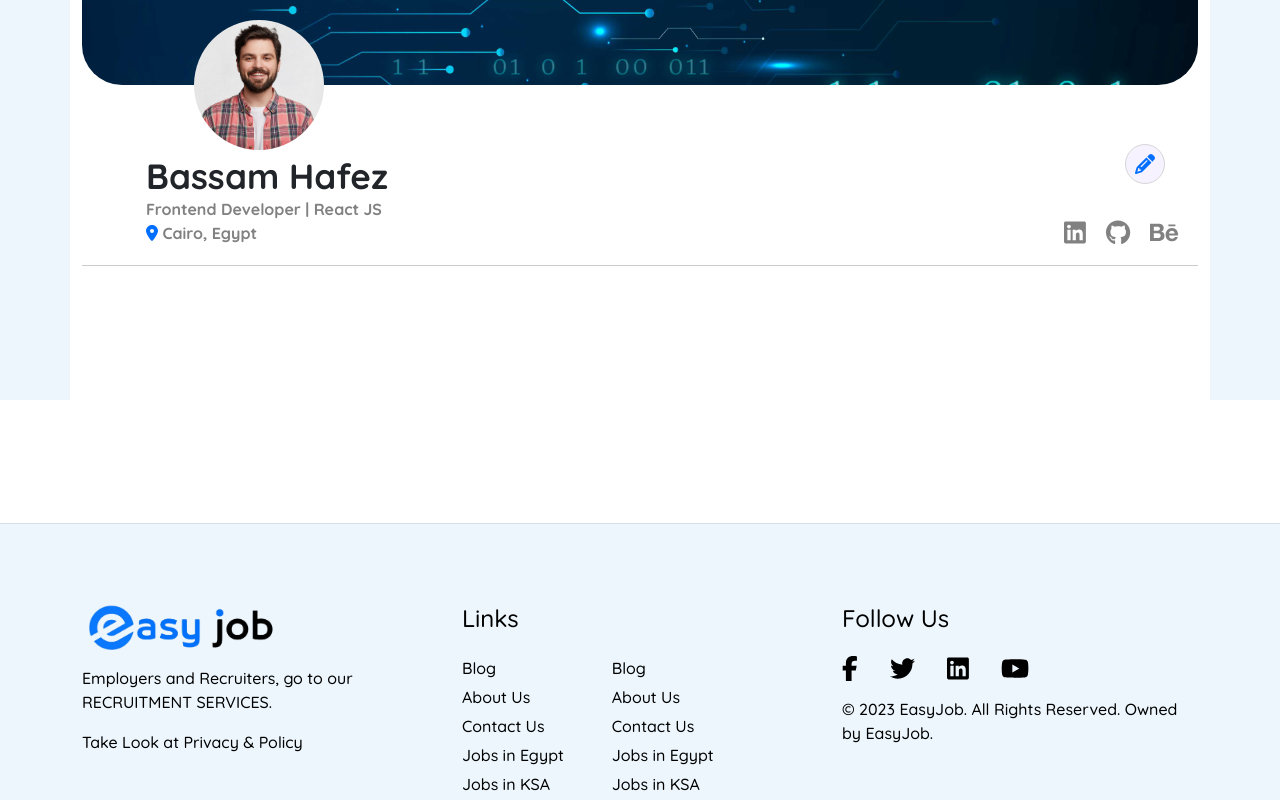
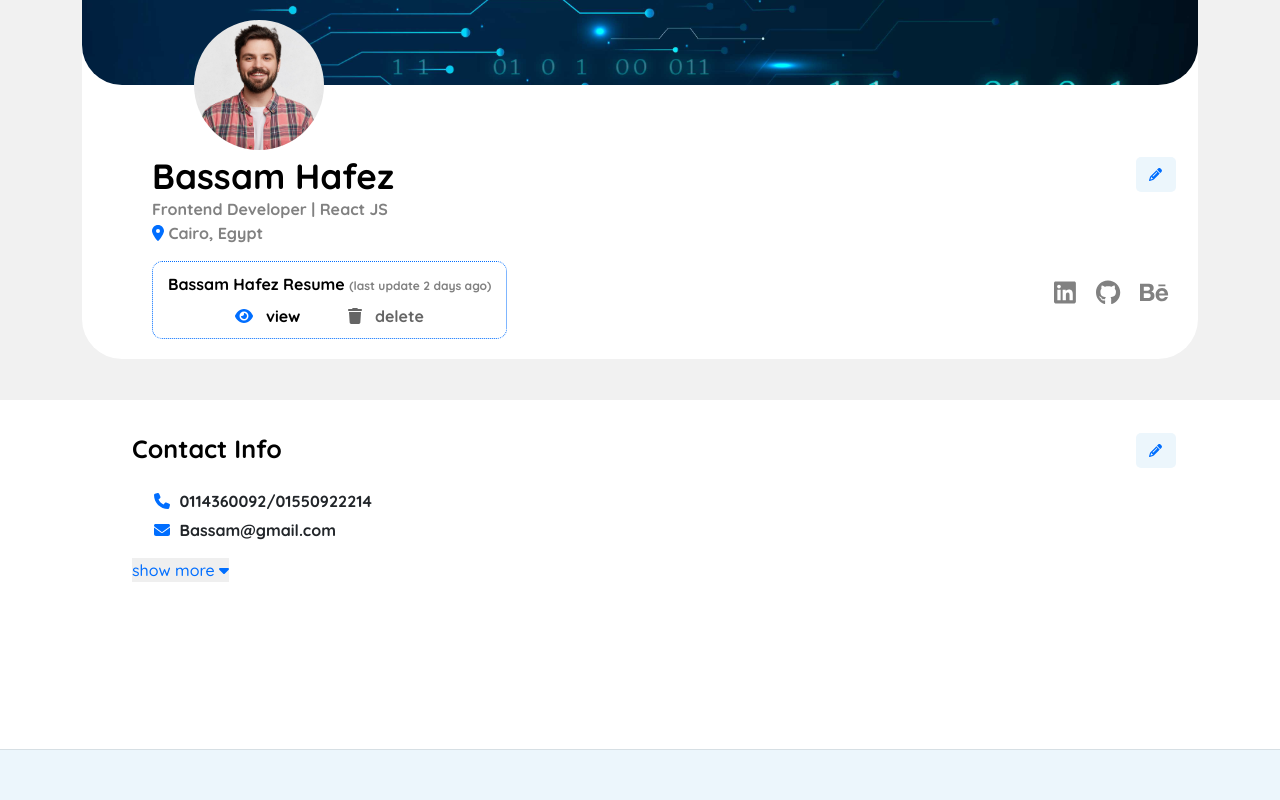
Before and after one commit to Hossam-Bakr/EasyJob, a React (Create React App) app in the folder frontend/: page /user-profile in a window 1280 px wide. Shown: the part 400-1200 px from the top of the page. Built offline with nearby package versions, Linux system fonts and the light colour scheme.

Commit message:
working on user-profile page UI (contact info section)

```diff
--- a/frontend/src/Components/Footer/Footer.jsx
+++ b/frontend/src/Components/Footer/Footer.jsx
@@ -9,7 +9,7 @@
 
 const Footer = () => {
   return (
-    <section className={styles.footer}>
+    <footer className={styles.footer}>
       <div className="container">
         <Row>
           <Col md={4}>
@@ -61,7 +61,7 @@
         </Row>
       </div>
 
-    </section>
+    </footer>
   )
 }
 
--- a/frontend/src/Components/Header/ProfileHeader.jsx
+++ b/frontend/src/Components/Header/ProfileHeader.jsx
@@ -2,11 +2,22 @@
 import styles from "./ProfileHeader.module.css";
 
 import { FontAwesomeIcon } from "@fortawesome/react-fontawesome";
-import { faCamera, faLocationDot, faPencil } from "@fortawesome/free-solid-svg-icons";
+import {
+  faCamera,
+  faEye,
+  faLocationDot,
+  faPencil,
+  faTrash,
+} from "@fortawesome/free-solid-svg-icons";
 
 import c1 from "../../images/userCover.jpg";
 import p1 from "../../images/p1.jpeg";
-import { faBehance, faGithub, faLinkedin } from '@fortawesome/free-brands-svg-icons';
+import {
+  faBehance,
+  faGithub,
+  faLinkedin,
+} from "@fortawesome/free-brands-svg-icons";
+import EdietPenIcon from "../Ui/EdietPenIcon";
 
 const ProfileHeader = ({ cover, pic }) => {
   let profile_cover = c1;
@@ -43,23 +54,39 @@
           </div>
         </div>
       </header>
-    <div  className={styles.sub_header}>
-      <div className={`${styles.ediet_cover_btn} ${styles.ediet_section_btn}`} title="ediet info">
-        <FontAwesomeIcon icon={faPencil}/>
-      </div>
-      <div className={`${styles.contact_info} ms-3 ps-5 d-flex flex-column`}>
+      <div className={styles.sub_header}>
+        <EdietPenIcon/>
+        <div className={`${styles.contact_info} d-flex flex-column`}>
           <h3>Bassam Hafez</h3>
           <span>Frontend Developer | React JS</span>
-        <span><FontAwesomeIcon icon={faLocationDot} className="special_main_color"/> Cairo, Egypt</span>
+          <span>
+            <FontAwesomeIcon
+              icon={faLocationDot}
+              className="special_main_color"
+            />{" "}
+            Cairo, Egypt
+          </span>
+          <div className={`${styles.links_and_cv} d-flex justify-content-between align-items-center mt-3`}>
+            <div className={styles.resume_div}>
+              <span>Bassam Hafez Resume {" "} <span className="mini_word">(last update 2 days ago)</span></span>
+              <div className="d-flex justify-content-center align-items-center mt-2">
+                <span className={`${styles.view_cv} me-4`}><FontAwesomeIcon className="special_main_color me-2" icon={faEye} /> view</span>
+                <span className={`${styles.delete_cv} ms-4`}><FontAwesomeIcon className="me-2 color-danger" icon={faTrash} /> delete</span>
+              </div>
+            </div>
             <div className={styles.contact_icons}>
-        <FontAwesomeIcon icon={faLinkedin} className={styles.contact_icon}/>
-        <FontAwesomeIcon icon={faGithub} className={styles.contact_icon}/>
-        <FontAwesomeIcon icon={faBehance} className={styles.contact_icon}/>
+              <FontAwesomeIcon
+                icon={faLinkedin}
+                className={styles.contact_icon}
+              />
+              <FontAwesomeIcon icon={faGithub} className={styles.contact_icon} />
+              <FontAwesomeIcon icon={faBehance} className={styles.contact_icon} />
             </div>
+          </div>
+
         </div>
       </div>
     </>
-
   );
 };
 
--- a/frontend/src/Components/Header/ProfileHeader.module.css
+++ b/frontend/src/Components/Header/ProfileHeader.module.css
@@ -1,7 +1,7 @@
 .header_container{
     width: 100%;
     min-height: 50vh;
-    border-radius: 2.5rem;
+    border-radius: 1.875rem;
     margin-bottom: 3.125rem;
     margin-top: 0.75rem;
     position: relative;
@@ -82,41 +82,60 @@
 }
 
 .sub_header{
-    padding-top: 1.25rem;
-    padding-bottom: 1.25rem;
-    border-bottom: 0.0625rem solid rgb(203, 203, 203);
+    padding: 1.25rem 0.625rem;
     position: relative;
 }
-.ediet_section_btn{
-    color: var(--main_color);
-    background-color: var(--off_white);
-    border: 0.0625rem solid rgb(215, 214, 214);
-    transition: all .5s;
+.contact_info{
+    margin-left:3.125rem;
+    padding-left:0.625rem
 }
-.ediet_section_btn:hover{
-    color: var(--off_white);
-    background-color: var(--main_color);
-    transform: translateY(-0.3125rem);
-}
-
 .sub_header div h3{
     font-size: 2.1875rem;
     font-weight: 700;
+    color: var(--font_color);
     margin: 0;
 }
-.sub_header div span{
+.sub_header div{
     font-size: 1rem;
     color: var(--dark_white);
     font-weight: 700;
 }
+
+.resume_div{
+    border: 0.0625rem dotted var(--main_color);
+    border-radius: 0.625rem;
+    padding: 0.625rem 0.9375rem;
+}
+.resume_div span{
+    color: var(--font_color);
+    font-size: 1rem;
+}
+.view_cv,.delete_cv{
+    cursor: pointer;
+    transition: all .3s;
+}
+.delete_cv{
+    opacity: .6;
+}
+.delete_cv:hover{
+    color:red;
+    opacity: 1;
+}
+.delete_cv:hover svg{
+    transition: color .3s;
+}
+.delete_cv:hover svg{
+    color:red;
+}
+.view_cv:hover{
+    color: var(--main_color);
+}
+
 .contact_icons{
     display: flex;
     justify-content: center;
     align-items: center;
     padding: 0.3125rem 0.625rem 1.25rem 0.3125rem;
-    position: absolute;
-    right: 0;
-    bottom: 0;
 }
 .contact_icon{
     font-size: 1.5625rem;
@@ -135,19 +154,8 @@
         margin: 0 !important;
     }
 }
-@media screen and (max-width:450px) {
-   .contact_icons{
-    position:unset;
-    justify-content: start;
-    padding-left: 0;
-    padding-top: 10px;
-   }
-}
+
 @media screen and (max-width:400px) {
-   .ediet_section_btn{
-    top: -20px;
-    right: 0;
-   }
    .contact_info h3{
      font-size: 1.875rem !important;
 }
@@ -158,3 +166,14 @@
     padding: 0 !important;
 }
 }
+
+@media screen and (max-width:335px)
+{
+.links_and_cv{
+    flex-wrap: wrap;
+}
+.contact_icons{
+    margin-left: auto;
+    margin-top:0.625rem;
+}
+}
--- /dev/null
+++ b/frontend/src/Components/Ui/EdietPenIcon.jsx
@@ -0,0 +1,15 @@
+import React from 'react';
+import styles from './EdietPenIcon.module.css';
+import { FontAwesomeIcon } from '@fortawesome/react-fontawesome';
+import { faPencil } from '@fortawesome/free-solid-svg-icons';
+
+const EdietPenIcon = ({onClick}) => {
+  return (
+    <div onClick={onClick} className={styles.ediet_div}>
+        <FontAwesomeIcon className={styles.ediet_pen_icon} icon={faPencil}/>
+        <span className={styles.ediet_span}>Ediet</span>
+    </div>
+  )
+}
+
+export default EdietPenIcon
--- /dev/null
+++ b/frontend/src/Components/Ui/EdietPenIcon.module.css
@@ -0,0 +1,51 @@
+.ediet_div{
+    position: absolute;
+    top: 10%;
+    right: 2%;
+    background-color: var(--vanilla);
+    padding: 0.5rem 0.625rem;
+    border-radius: 0.3125rem;
+    display: flex;
+    justify-content: center;
+    align-items: center;
+    width: 2.5rem;
+    overflow: hidden;
+    cursor: pointer;
+    transition: all .8s;
+}
+.ediet_pen_icon{
+    color: var(--main_color);
+    font-size: 0.8125rem;
+    font-weight: 700;
+}
+.ediet_span{
+    font-size: 0.8125rem ;
+    color: var(--main_color);
+    font-weight: 700;
+    text-align: center;
+    overflow: hidden;
+    width: 0;
+    opacity: 0;
+    transition: all .8s;
+}
+
+.ediet_div:hover .ediet_span{
+    opacity: 1;
+    width: 2.5rem;
+}
+.ediet_div:hover{
+    padding: 0.5rem 0.3125rem;
+    justify-content: space-evenly;
+    width: 5rem;
+}
+@media screen and (max-width:360px) {
+    .ediet_div{
+        top:6%;
+        right: 3%;
+    }
+}
+@media screen and (max-width:260px){
+    .ediet_div{
+        display: none;
+    }
+}
--- /dev/null
+++ b/frontend/src/Components/Ui/ProfileSections.jsx
@@ -0,0 +1,59 @@
+import React, { useState } from 'react';
+import styles from './ProfileSections.module.css';
+import { FontAwesomeIcon } from '@fortawesome/react-fontawesome';
+import { faCaretDown, faEnvelope, faPhone } from '@fortawesome/free-solid-svg-icons';
+import EdietPenIcon from './EdietPenIcon';
+
+
+const ProfileSections = () => {
+
+    const [showContactInfo,setShowContactInfo]=useState(false);
+
+    const toggleShowContactInfoDiv=()=>{
+        setShowContactInfo(showContactInfo=> !showContactInfo);
+    }
+
+  return (
+    <>
+      <section className={`${styles.main_style} ${styles.contact_info_section} ${showContactInfo?styles.main_style_spread:''}`}>
+        <EdietPenIcon/>
+        <h3 className={styles.sec_title}>Contact Info</h3>
+        <div className={styles.contact_info_body}>
+            <div className={styles.contact_info_body_header}>
+                <ul>
+                    <li className={styles.info_header_li}><FontAwesomeIcon icon={faPhone} className={styles.list_icon}/> 0114360092/01550922214</li>
+                    <li className={styles.info_header_li}><FontAwesomeIcon icon={faEnvelope} className={styles.list_icon}/> Bassam@gmail.com</li>
+                </ul>
+            </div>
+            <button onClick={toggleShowContactInfoDiv} className={styles.show_more_btn}>show more {" "} <FontAwesomeIcon icon={faCaretDown}/></button>
+            <div className={`${styles.contact_info_body_tail} ${showContactInfo?styles.showContactInfo:''}`}>
+                <ul>
+                    <li className={styles.info_tail_li}>
+                         <span className={styles.info_tail_li_title}>Profile url:</span>
+                         <span>easy-job/profile/Bassam-Hafez-5134</span>
+                    </li>
+                    <li className={styles.info_tail_li}>
+                         <span className={styles.info_tail_li_title}>Birthday:</span>
+                         <span>3/1/2001</span>
+                    </li>
+                    <li className={styles.info_tail_li}>
+                         <span className={styles.info_tail_li_title}>Nationality:</span>
+                         <span>Egypt</span>
+                    </li>
+                    <li className={styles.info_tail_li}>
+                         <span className={styles.info_tail_li_title}>Gender:</span>
+                         <span>Male</span>
+                    </li>
+                    <li className={styles.info_tail_li}>
+                         <span className={styles.info_tail_li_title}>Minimum Salary:</span>
+                         <span>confidential</span>
+                    </li>
+                </ul>
+            </div>
+        </div>
+      </section>
+    </>
+  )
+}
+
+export default ProfileSections
--- /dev/null
+++ b/frontend/src/Components/Ui/ProfileSections.module.css
@@ -0,0 +1,71 @@
+.main_style{
+    border-radius: 1.875rem;
+    padding:1.5625rem 2.5rem;
+    margin: 3.125rem 0;
+    background-color: white;
+    position: relative;
+}
+.contact_info_section{
+    height: 30vh;
+    transition: all .5s;
+}
+.contact_info_section.main_style_spread{
+    height: 85vh;
+}
+.sec_title{
+    color: var(--font_color);
+    font-size: 1.5625rem;
+    font-weight: 700;
+    margin-left: 0.625rem
+}
+.contact_info_body{
+    font-size: 1rem;
+    font-weight: 700;
+    margin-top: 1.25rem;
+    overflow: hidden;
+    position: relative;
+}
+.contact_info_body_header ul li{
+    margin: 0.3125rem 0;
+}
+.list_icon{
+    color: var(--main_color);
+    margin-right: 0.3125rem;
+}
+.show_more_btn{
+    color: var(--main_color);
+    margin-left: 0.625rem;
+}
+.info_tail_li{
+    display: flex;
+    flex-direction: column;
+    margin: 0.625rem 0;
+}
+.info_tail_li_title{
+    font-size: 0.875rem;
+    color: var(--dark_white);
+}
+.contact_info_body_tail{
+    padding: 0.625rem 0;
+    border-radius: 1.875rem;
+    margin-top: 0.625rem;
+    background-color: var(--vanilla);
+    position: absolute;
+    left: 0;
+    transform: translateX(-150%);
+    transition: all .5s;
+}
+.contact_info_body_tail.showContactInfo{
+    position: unset;
+    transform: translateX(0);
+}
+
+@media screen and (max-width:350px) {
+    .main_style{
+        height: 35vh;
+        padding-inline: 5px;
+    }
+    .main_style.main_style_spread{
+        height: 100vh;
+    }
+}
--- a/frontend/src/Pages/Candidates/Candidates.module.css
+++ b/frontend/src/Pages/Candidates/Candidates.module.css
@@ -2,7 +2,7 @@
     background-color: var(--vanilla);
     border-radius: 0.625rem;
     padding: 0.625rem;
-    min-height: 300vh;
+    min-height: 380vh;
 }
 
 .filter_list{
--- a/frontend/src/Pages/Profiles/UserProfile.jsx
+++ b/frontend/src/Pages/Profiles/UserProfile.jsx
@@ -2,13 +2,17 @@
 import ProfileHeader from "../../Components/Header/ProfileHeader";
 import Container from "react-bootstrap/Container";
 import styles from "./UserProfile.module.css";
+import ProfileSections from "../../Components/Ui/ProfileSections";
 
 const UserProfile = () => {
   return (
     <>
       <div className={styles.profile_layer}></div>
       <Container fluid="lg" className={styles.profile_body}>
-        <ProfileHeader cover="c1" pic="p1" />
+        <div className={styles.profile_header}>
+         <ProfileHeader cover="c1" pic="p1" />
+        </div>
+        <ProfileSections/>
       </Container>
     </>
   );
--- a/frontend/src/Pages/Profiles/UserProfile.module.css
+++ b/frontend/src/Pages/Profiles/UserProfile.module.css
@@ -5,12 +5,14 @@
     left: 0;
     bottom:0;
     z-index: -1;
-    background-color: var(--vanilla);
+     background-color: #F1F1F1;
 }
 .profile_body{
-    background-color: white;
-    border-radius: 40px;
     margin-bottom: 50px;
     min-height: 100vh;
     overflow: hidden;
 }
+.profile_header{
+    background-color: white;
+    border-radius: 40px;
+}
--- a/frontend/src/index.css
+++ b/frontend/src/index.css
@@ -15,7 +15,7 @@
 
 :root{
   --main_color:rgb(0, 110, 255);
-  --darker_main_color:rgb(5, 59, 129);
+  --darker_main_color:#053b81;
   --golden:#FCA730;
   --font_color:black;
   --main_bg_color:white;
@@ -25,7 +25,6 @@
   --sky:#F4F9FF;
   --light:rgb(93, 156, 179);
   --vanilla:rgb(236, 246, 252);
-
   --circle_color:rgba(0, 110, 255, 0.863);
   --main_font:'Quicksand', sans-serif;
   --jakarta:'Plus Jakarta Sans', sans-serif;
@@ -107,7 +106,11 @@
   top: 50%;
   right:1.25rem;
 }
-
+.mini_word{
+  font-size: 12px !important;
+  color: var(--dark_white) !important;
+  font-weight: 700;
+}
 
 
 @media screen and (max-width:768px) {
```
Also changed, not shown: frontend/src/Pages/Posts/Posts.module.css (+25 -25 lines). Lines whose indentation alone changed are shown as unchanged.
